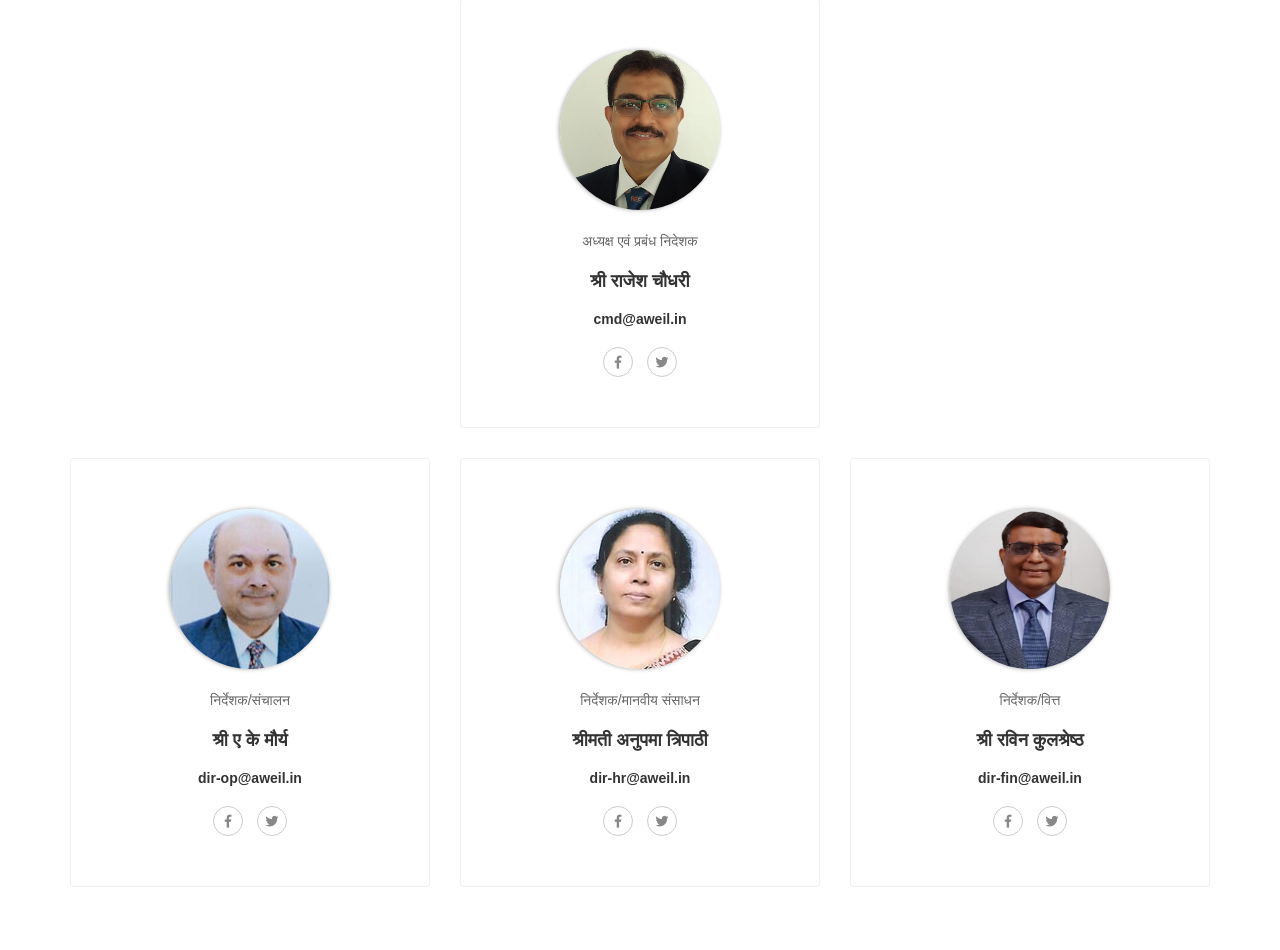
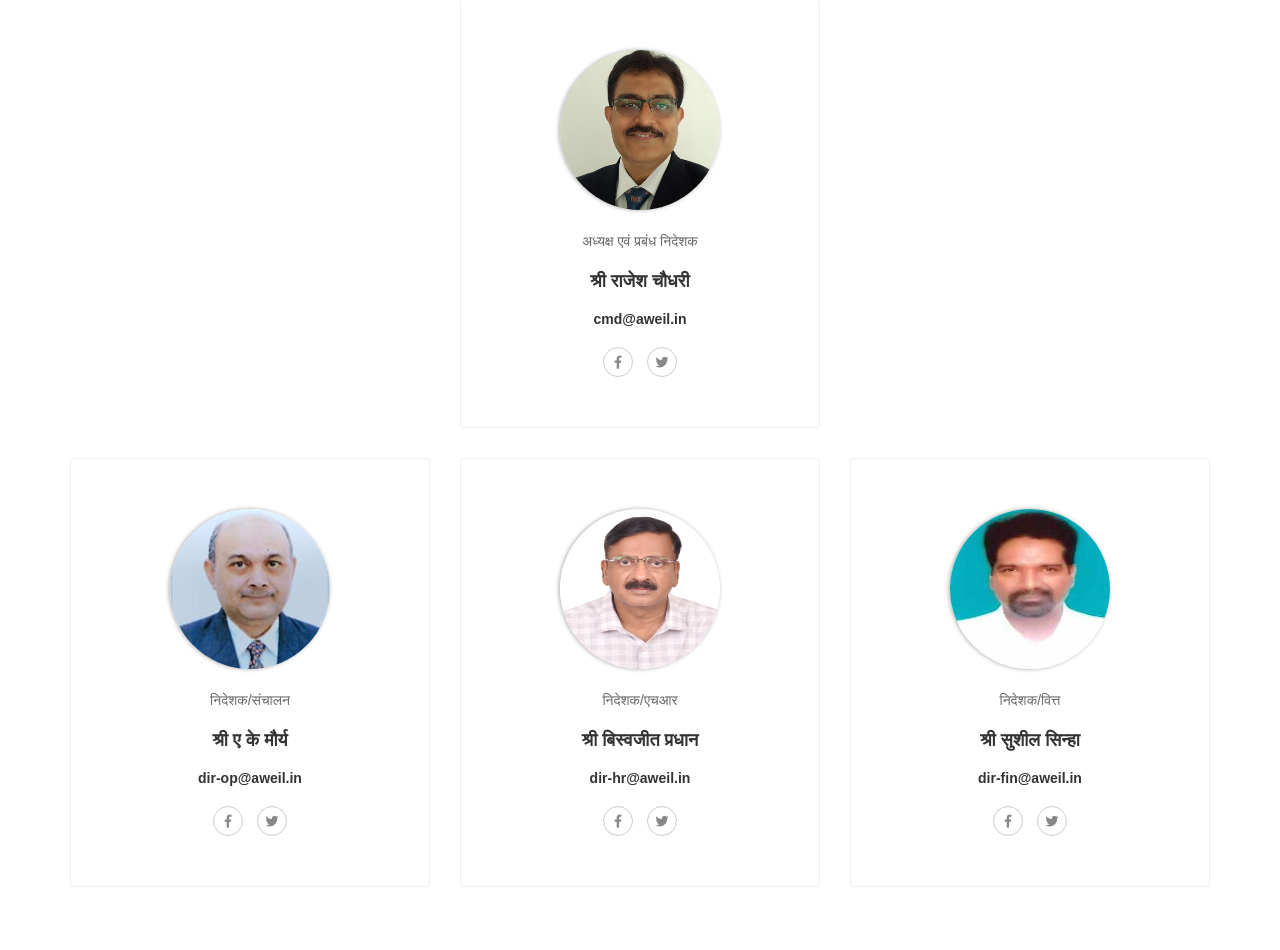
Before and after one commit to piyushfgk/aweil, a CodeIgniter app: page /database/index.php/main/about?lang=hi in a window 1280 px wide. Shown: the part 2915-3865 px from the top of the page. Run offline with CodeIgniter, Linux system fonts and the light colour scheme; some web fonts are replaced.

Commit message:
Updated About Page Dir HR and Dir Finance

```diff
--- a/proapp/views/hi/about.php
+++ b/proapp/views/hi/about.php
@@ -172,7 +172,7 @@
 							<div class="team-head">
 								<img src="/assets/img/gm-photo.jpg" alt="#">
 								<div class="t-name">
-									<span class="title">निर्देशक/संचालन</span>
+									<span class="title">निदेशक/संचालन</span>
 									<h4 class="name">श्री ए के मौर्य</h4>
 									<h5 class="name"><a href="mailto:dir-op@aweil.in">dir-op@aweil.in</a></h5>
 								</div>
@@ -188,10 +188,10 @@
 						<!-- Single Team -->
 						<div class="single-team">
 							<div class="team-head">
-								<img src="/assets/img/smt-anupma-tripathi.jpg" alt="#">
+								<img src="/assets/img/DIR HR.JPG" alt="#">
 								<div class="t-name">
-									<span class="title">निर्देशक/मानवीय संसाधन</span>
-									<h4 class="name">श्रीमती अनुपमा त्रिपाठी</h4>
+									<span class="title">निदेशक/एचआर</span>
+									<h4 class="name">श्री बिस्वजीत प्रधान</h4>
 									<h5 class="name"><a href="mailto:dir-hr@aweil.in">dir-hr@aweil.in</a></h5>
 								</div>
 								<ul class="social">
@@ -206,10 +206,10 @@
 						<!-- Single Team -->
 						<div class="single-team">
 							<div class="team-head">
-								<img src="/assets/img/Ravin-Kulshrestha.jpg" alt="#">
+								<img src="/assets/img/Dir Fin AWEIL.jpeg" alt="#">
 								<div class="t-name">
-									<span class="title">निर्देशक/वित्त</span>
-									<h4 class="name">श्री रविन कुलश्रेष्ठ</h4><h5 class="name"><a href="mailto:dir-fin@aweil.in">dir-fin@aweil.in</a></h5>
+									<span class="title">निदेशक/वित्त</span>
+									<h4 class="name">श्री सुशील सिन्हा</h4><h5 class="name"><a href="mailto:dir-fin@aweil.in">dir-fin@aweil.in</a></h5>
 								</div>
 								<ul class="social">
 									<li><a href="javascript:void(0);"><i class="fab fa-facebook-f"></i></a></li>
```
Also changed, not shown: proapp/views/en/about.php (+5 -5 lines), assets/img/DIR HR.JPG (added), assets/img/Dir Fin AWEIL.jpeg (added).
